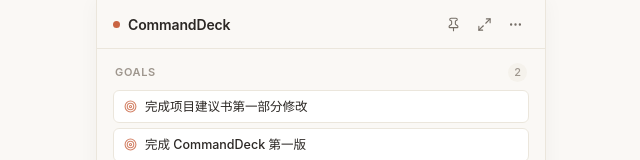
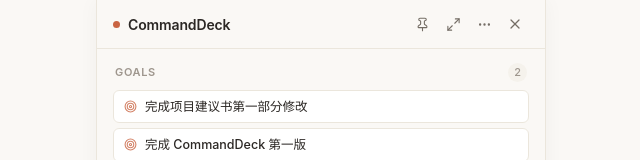
Before and after one commit to bobo5229/CommandDeck, a React (Vite) app: page / in a window 1280 px wide. Shown: the top 160 px of the page, without its empty margins (319-959 px from the left). Built offline with nearby package versions, Linux system fonts and the light colour scheme.

Commit message:
fix(window): add close control to frameless header

```diff
--- a/src/App.css
+++ b/src/App.css
@@ -183,6 +183,11 @@
 
 .deck-icon-btn:active {
   background-color: var(--bg-active);
+}
+
+.deck-close-btn:hover {
+  color: var(--accent-text);
+  background-color: var(--accent-soft-bg);
 }
 
 /* --------------------------------------------------------------------------
--- a/src/components/Header.tsx
+++ b/src/components/Header.tsx
@@ -1,5 +1,6 @@
 import React from "react";
-import { Pin, Maximize2, MoreHorizontal } from "lucide-react";
+import { Pin, Maximize2, MoreHorizontal, X } from "lucide-react";
+import { getCurrentWindow } from "@tauri-apps/api/window";
 
 export const Header: React.FC = () => {
   return (
@@ -37,6 +38,15 @@
         >
           <MoreHorizontal size={15} strokeWidth={1.75} />
         </button>
+        <button
+          type="button"
+          className="deck-icon-btn deck-close-btn"
+          title="关闭窗口 (Close)"
+          aria-label="Close window"
+          onClick={() => void getCurrentWindow().close()}
+        >
+          <X size={16} strokeWidth={1.9} />
+        </button>
       </div>
     </header>
   );
```
